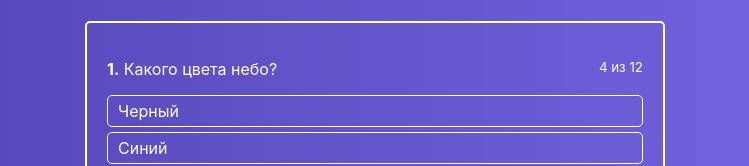
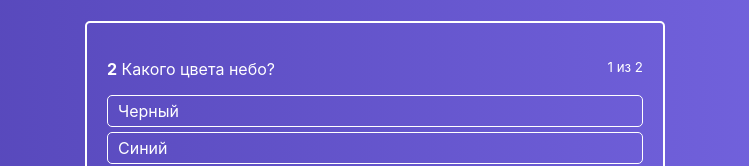
Before and after one commit to hellovadim/quiz, a React (Create React App) app: page / in a window 1280 px wide. Shown: the part 161-327 px from the top of the page, without its empty margins (265-1014 px from the left). Built offline with nearby package versions, Linux system fonts and the light colour scheme; the HTML template or start-up script is replaced by a standard one.

Commit message:
добавил изменение цвета правильного и не правильного ответа а так же количество вопросов

```diff
--- a/src/components/ActiveQuiz/ActiveQuize.jsx
+++ b/src/components/ActiveQuiz/ActiveQuize.jsx
@@ -1,19 +1,28 @@
 import styles from "./ActiveQuize.module.css";
 import AnswersList from "./AnswersList/AnswersList";
 
-const ActiveQuize = (props) => (
+const ActiveQuize = (props) => {
+ const {answerNumber, quizLength} = props;
+ console.log(quizLength)
+  return (
     <div className={styles.ActiveQuiz}>
       <p className={styles.Question}>
         <span>
-        <strong>1.</strong>
+          <strong>{quizLength}</strong>
           &nbsp;
           {props.question}
         </span>
-      <small> 4 из 12</small>
+        <small>
+
+          {answerNumber} из {quizLength}
+        </small>
       </p>
       <AnswersList
+      state={props.state}
         answers={props.answers}
-    onAnswerClick={props.onAnswerClick} />
+        onAnswerClick={props.onAnswerClick}
+      />
     </div>
   );
+};
 export default ActiveQuize;
--- a/src/components/ActiveQuiz/AnswersList/AnswerItem/AnswerItem.jsx
+++ b/src/components/ActiveQuiz/AnswersList/AnswerItem/AnswerItem.jsx
@@ -1,11 +1,14 @@
 import styles from "./AnswerItem.module.css";
 
 const AnswerItem = (props) => {
-  console.log(props);
+  const cls = [styles.AnswerItem]
+  if(props.state) {
+      cls.push(styles[props.state])
+  }
   return (
     <li
       onClick={() => props.onAnswerClick(props.answer.id)}
-      className={styles.AnswerItem}
+      className={cls.join(' ')}
     >
       {props.answer.text}
     </li>
--- a/src/components/ActiveQuiz/AnswersList/AnswerItem/AnswerItem.module.css
+++ b/src/components/ActiveQuiz/AnswersList/AnswerItem/AnswerItem.module.css
@@ -9,3 +9,9 @@
     background: rgba(255, 255, 255, 0.2);
     transition: background .3s ease-in-out;
 }
+.AnswerItem.success {
+    background-color: rgba(161, 240, 61, 0.5);
+}
+.AnswerItem.error {
+    background-color: rgba(240, 87, 108, 0.7);
+}
--- a/src/components/ActiveQuiz/AnswersList/AnswersList.jsx
+++ b/src/components/ActiveQuiz/AnswersList/AnswersList.jsx
@@ -9,6 +9,7 @@ const AnswersList = (props) => (
           key={index}
           answer={answer}
           onAnswerClick={props.onAnswerClick}
+          state={props.state ? props.state[answer.id] : null}
         />
       );
     })}
--- a/src/containers/Quiz/Quiz.js
+++ b/src/containers/Quiz/Quiz.js
@@ -5,10 +5,13 @@ import ActiveQuize from "../../components/ActiveQuiz/ActiveQuize";
 
 class Quiz extends Component {
   state = {
+    activeQuestion: 0,
+    answerState: null,
     quiz: [
       {
         question: "Какого цвета небо?",
         rightAnswerId: 2,
+        id: 1,
         answers: [
           { text: "Черный", id: 1 },
           { text: "Синий", id: 2 },
@@ -16,26 +19,75 @@ class Quiz extends Component {
           { text: "Зеленый", id: 4 },
         ],
       },
+      {
+        question: "В каком году был осрован Санкт-Петербург?",
+        rightAnswerId: 3,
+        id: 2,
+        answers: [
+          { text: "1700", id: 1 },
+          { text: "1702", id: 2 },
+          { text: "1703", id: 3 },
+          { text: "1803", id: 4 },
+        ],
+      },
     ],
   };
 
   onAnswerClickHandler = (answerId) => {
-    console.log("answer id :", answerId);
+    if(this.state.answerState) {
+      const key = Object.keys(this.state.answerState)[0]
+      if(this.state.answerState[key] === 'success'){
+        return
+      }
+    }
+
+    const question = this.state.quiz[this.state.activeQuestion];
+    if (question.rightAnswerId === answerId) {
+
+      this.setState({
+        answerState: {[answerId]: 'success'}
+      })
+      const timeout = window.setTimeout(() => {
+        if (this.isQuizFinished()) {
+          console.log('Finished')
+
+        }else {
+          this.setState({
+            activeQuestion: this.state.activeQuestion + 1,
+            answerState: null
+          });
+        }
+        window.clearTimeout(timeout);
+      }, 1000);
+    } else {
+      this.setState({
+        answerState: {[answerId]: 'error'}
+      })
+    }
   };
+  isQuizFinished() {
+    return this.state.activeQuestion + 1 === this.state.quiz.length
+  }
 
   render() {
+
     return (
       <div className={styles.Quiz}>
         <div className={styles.QuizWrapper}>
           <h1>Ответьте на все вопросы</h1>
+
           <ActiveQuize
-            answers={this.state.quiz[0].answers}
-            question={this.state.quiz[0].question}
+            answers={this.state.quiz[this.state.activeQuestion].answers}
+            question={this.state.quiz[this.state.activeQuestion].question}
             onAnswerClick={this.onAnswerClickHandler}
+            quizLength={this.state.quiz.length}
+            answerNumber={this.state.activeQuestion + 1}
+            state={this.state.answerState}
           />
         </div>
       </div>
     );
   }
 }
+
 export default Quiz;
```
Lines whose indentation alone changed are shown as unchanged.
